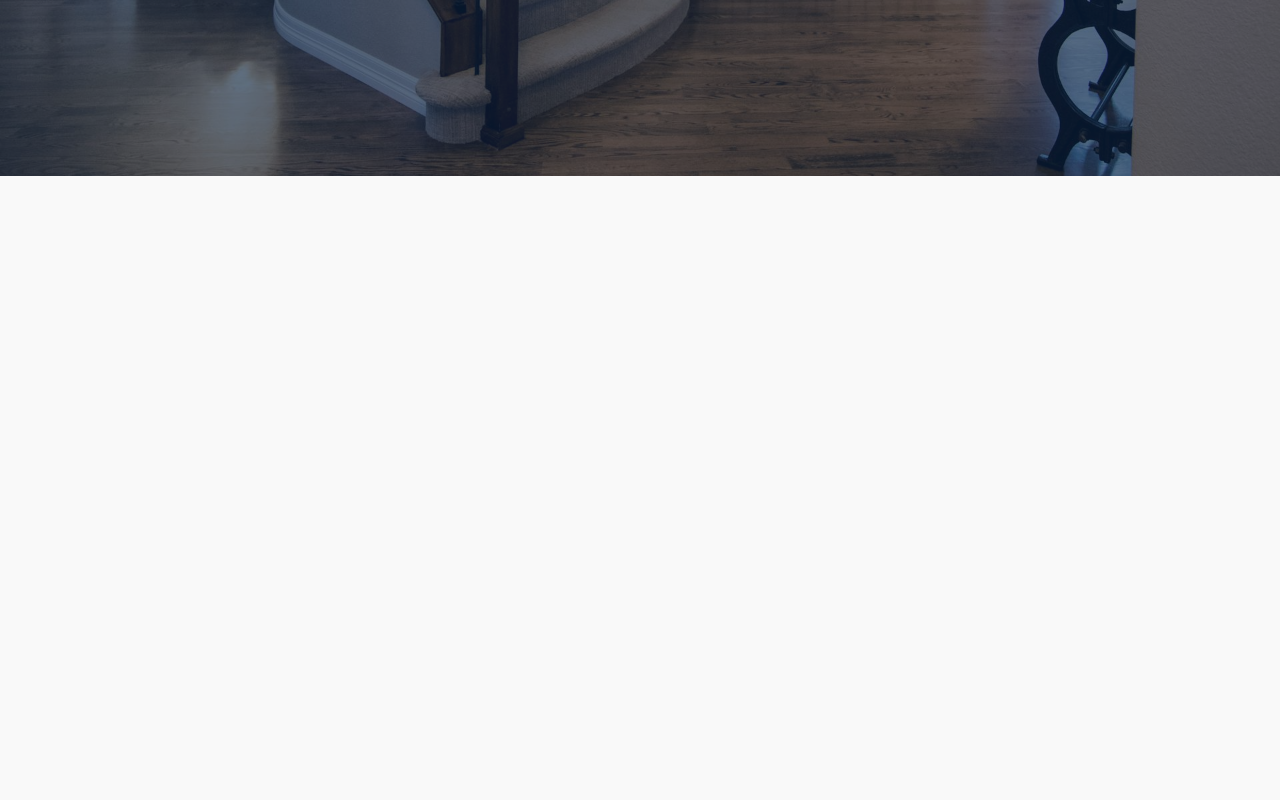
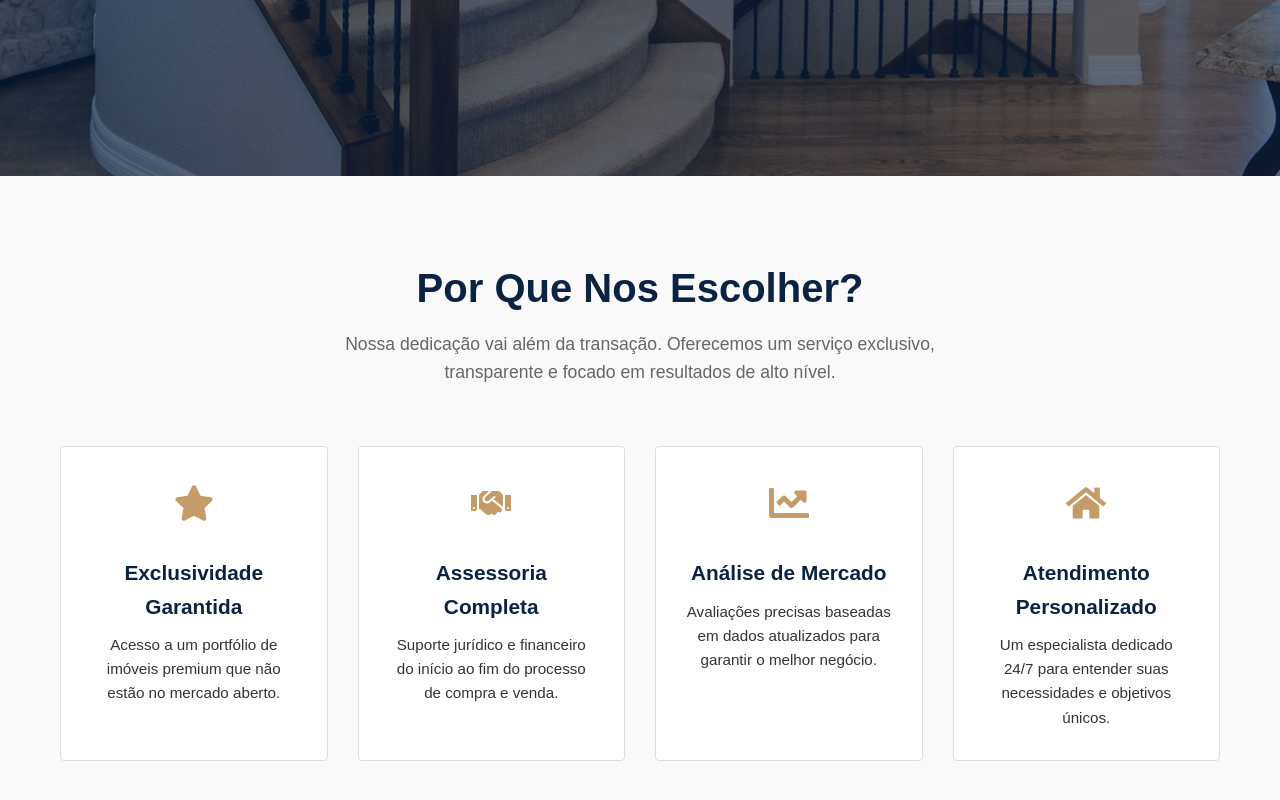
Before and after one commit to PatricAugusto/Free-Template-Corretor-v1, a React (Vite) app: page / in a window 1280 px wide. Shown: the part 624-1424 px from the top of the page. Before the commit the page ends 800 px from the top, so only its background shows below. Built offline with nearby package versions, Linux system fonts and the light colour scheme.

Commit message:
feat: Adiciona Feature Section (Diferenciais)

```diff
--- a/package.json
+++ b/package.json
@@ -12,6 +12,7 @@
   "dependencies": {
     "react": "^19.2.0",
     "react-dom": "^19.2.0",
+    "react-icons": "^5.5.0",
     "styled-components": "^6.1.19"
   },
   "devDependencies": {
--- a/src/App.jsx
+++ b/src/App.jsx
@@ -1,6 +1,7 @@
 import styled from 'styled-components';
 import { Header } from './components/Header';
 import { HeroSection } from './components/HeroSection';
+import { FeatureSection } from './components/FeatureSection';
 
 const Container = styled.div`
   max-width: 1200px;
@@ -14,11 +15,9 @@ function App() {
       <Header />
       <HeroSection />
 
-      {/* Aqui virão outras seções que usarão o Container */}
-      {/* <Container>
+      <Container>
         <FeatureSection />
-        <PropertiesPreview />
-      </Container> */}
+      </Container>
     </div>
   );
 }
--- /dev/null
+++ b/src/components/FeatureSection.jsx
@@ -0,0 +1,110 @@
+import React from 'react';
+import styled from 'styled-components';
+import { FaHome, FaStar, FaHandshake, FaChartLine } from 'react-icons/fa';
+
+const featuresData = [
+  {
+    icon: FaStar,
+    title: "Exclusividade Garantida",
+    description: "Acesso a um portfólio de imóveis premium que não estão no mercado aberto.",
+  },
+  {
+    icon: FaHandshake,
+    title: "Assessoria Completa",
+    description: "Suporte jurídico e financeiro do início ao fim do processo de compra e venda.",
+  },
+  {
+    icon: FaChartLine,
+    title: "Análise de Mercado",
+    description: "Avaliações precisas baseadas em dados atualizados para garantir o melhor negócio.",
+  },
+  {
+    icon: FaHome,
+    title: "Atendimento Personalizado",
+    description: "Um especialista dedicado 24/7 para entender suas necessidades e objetivos únicos.",
+  },
+];
+
+const SectionWrapper = styled.section`
+  padding: 80px 0; /* Espaçamento generoso (whitespace) */
+  background-color: var(--color-background);
+  text-align: center;
+`;
+
+const SectionTitle = styled.h2`
+  font-size: 2.5rem;
+  font-weight: 700;
+  color: var(--color-primary);
+  margin-bottom: 10px;
+`;
+
+const SectionSubtitle = styled.p`
+  font-size: 1.1rem;
+  color: #666;
+  margin-bottom: 60px;
+  max-width: 600px;
+  margin-left: auto;
+  margin-right: auto;
+`;
+
+const FeaturesGrid = styled.div`
+  display: grid;
+  grid-template-columns: repeat(auto-fit, minmax(250px, 1fr));
+  gap: 30px;
+`;
+
+const FeatureCard = styled.div`
+  padding: 30px;
+  border: 1px solid #ddd; /* Borda sutil */
+  border-radius: 4px;
+  transition: all 0.3s ease;
+  background-color: white; /* Fundo branco puro */
+  text-align: center;
+
+  &:hover {
+    border-color: var(--color-secondary); /* Acento sutil no hover */
+    box-shadow: 0 4px 15px rgba(0, 0, 0, 0.08); /* Sombra suave */
+    transform: translateY(-5px);
+  }
+`;
+
+const FeatureIcon = styled.div`
+  color: var(--color-secondary); /* Usa a cor de acento */
+  font-size: 2.5rem;
+  margin-bottom: 15px;
+`;
+
+const FeatureCardTitle = styled.h3`
+  font-size: 1.3rem;
+  font-weight: 600;
+  color: var(--color-primary);
+  margin-bottom: 10px;
+`;
+
+const FeatureDescription = styled.p`
+  color: var(--color-text);
+  font-size: 0.95rem;
+`;
+
+export const FeatureSection = () => {
+  return (
+    <SectionWrapper id="features">
+      <SectionTitle>Por Que Nos Escolher?</SectionTitle>
+      <SectionSubtitle>
+        Nossa dedicação vai além da transação. Oferecemos um serviço exclusivo, transparente e focado em resultados de alto nível.
+      </SectionSubtitle>
+
+      <FeaturesGrid>
+        {featuresData.map((feature, index) => (
+          <FeatureCard key={index}>
+            <FeatureIcon>
+              {React.createElement(feature.icon)}
+            </FeatureIcon>
+            <FeatureCardTitle>{feature.title}</FeatureCardTitle>
+            <FeatureDescription>{feature.description}</FeatureDescription>
+          </FeatureCard>
+        ))}
+      </FeaturesGrid>
+    </SectionWrapper>
+  );
+};
--- a/src/components/HeroSection.jsx
+++ b/src/components/HeroSection.jsx
@@ -3,22 +3,25 @@ import styled from 'styled-components';
 import { Button } from './Button';
 
 const HeroWrapper = styled.section`
-  height: 100vh;
+  min-height: 100vh;
+  width: 100%;
+
   display: flex;
   align-items: center;
   justify-content: flex-start;
+
   position: relative;
   overflow: hidden;
 
-  background: url('../../public/HeroSectionImg.jpg') no-repeat center center/cover;
+  background-image: url('/HeroSectionImg.jpg');
+  background-repeat: no-repeat;
+  background-position: center;
+  background-size: auto;
 
   &::before {
     content: '';
     position: absolute;
-    top: 0;
-    left: 0;
-    right: 0;
-    bottom: 0;
+    inset: 0;
     background: rgba(10, 35, 66, 0.65);
     z-index: 1;
   }
```
Also changed, not shown: 1 other file (tests, documents, lock files or other folders).
